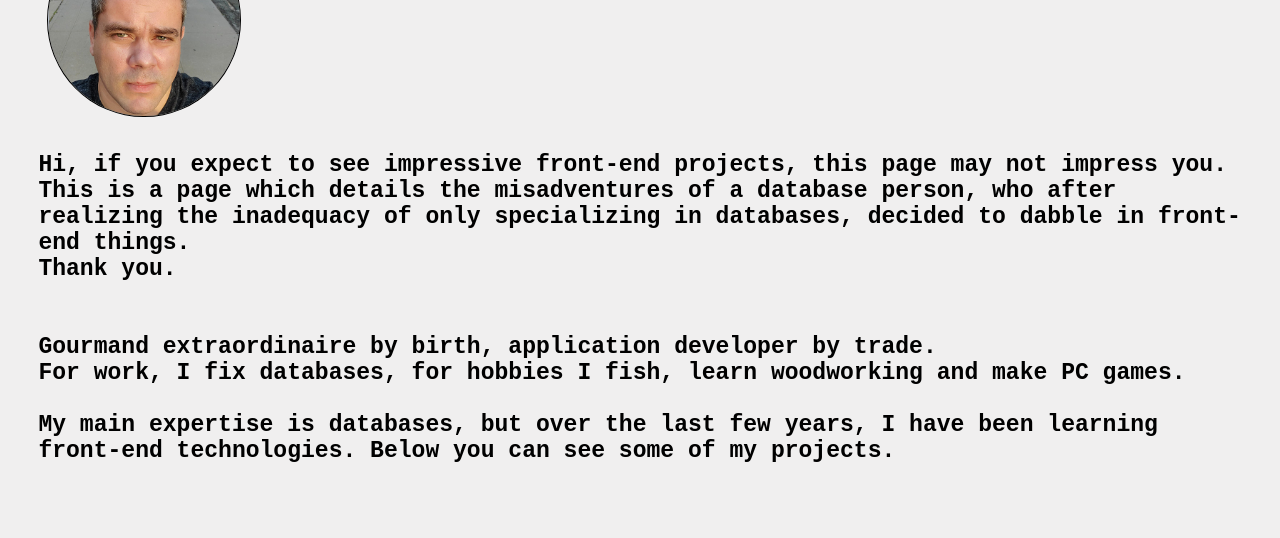
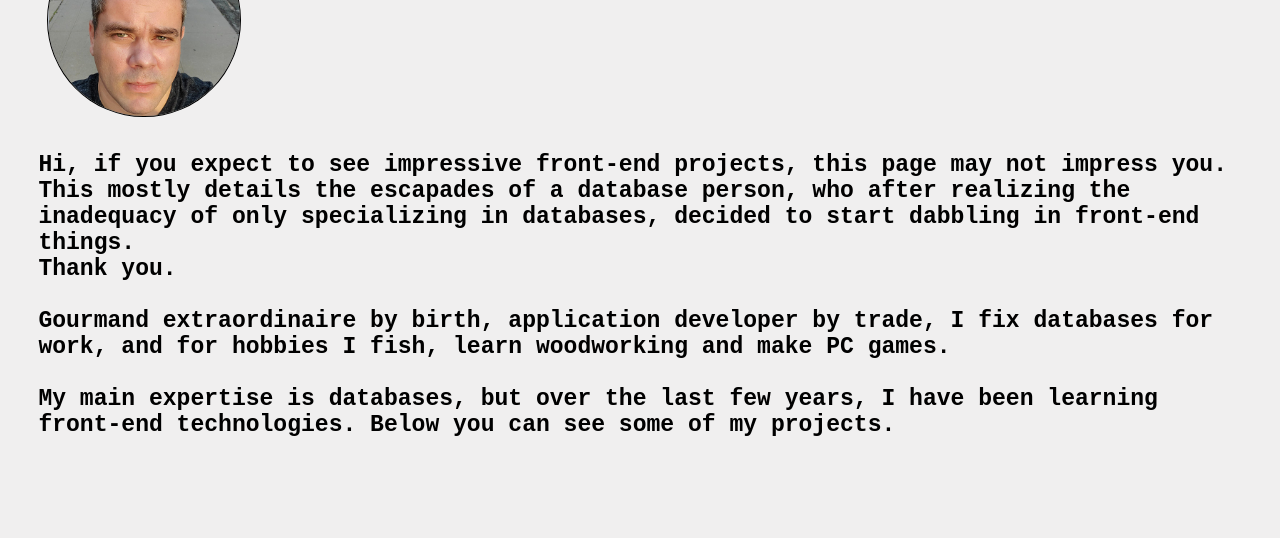
Before and after one commit to Dmitriy36/portfolio-page-v2, a website: page index.html in a window 1280 px wide. Shown: the part 201-739 px from the top of the page. Drawn offline with Linux system fonts and the light colour scheme; a web font is replaced by a local one.

Commit message:
preamble fix

```diff
--- a/index.html
+++ b/index.html
@@ -58,9 +58,9 @@
             </div>
                     <h4 class="intro-description">
 
-                        <p>Hi, if you expect to see impressive front-end projects, this page may not impress you. <br>This is a page which details the misadventures of a database person, who after realizing the inadequacy of only specializing in databases, decided to dabble in front-end things. <br>Thank you.</p>
-                        <p><br><br>Gourmand extraordinaire by birth, application developer by trade.</p>
-                        <p>For work, I fix databases, for hobbies I fish, learn woodworking and make PC games.</p>
+                        <p>Hi, if you expect to see impressive front-end projects, this page may not impress you.
+                        <br>This mostly details the escapades of a database person, who after realizing the inadequacy of only specializing in databases, decided to start dabbling in front-end things. <br>Thank you.</p>
+                        <p><br>Gourmand extraordinaire by birth, application developer by trade, I fix databases for work, and for hobbies I fish, learn woodworking and make PC games.</p>
                         <br>
                         <p>My main expertise is databases, but over the last few years, I have been learning front-end technologies. Below you can see some of my projects.</p>
                         <br>
```
